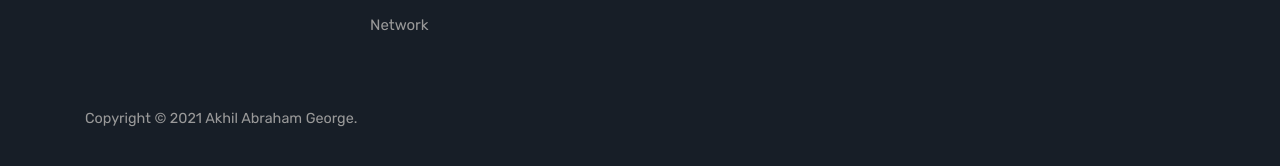
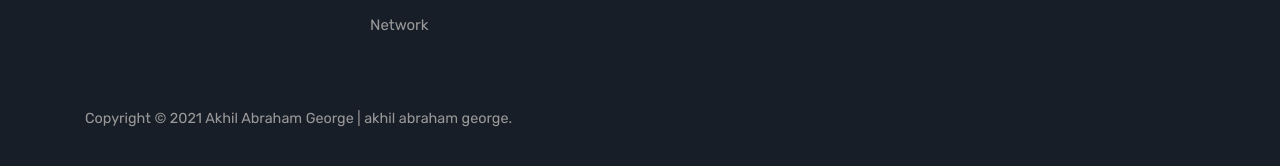
Before and after one commit to akhilgeo/akhilgeorge.com, a Jekyll site: the page built from index.html, in a window 1280 px wide and 900 px high, scrolled down 3073 px. Shown: the part 724-890 px from the top of the window. Built offline with Jekyll 4.4.1, drawn with Linux system fonts in a browser that asks for light colours; the list of posts is cut into pages by our own code; comment, search, counter and statistics services are not loaded; some of the changed lines change nothing that is shown.

Commit message:
Update _config.yml

```diff
--- a/_config.yml
+++ b/_config.yml
@@ -1,8 +1,8 @@
 # Site
-name: "Akhil Abraham George"
+name: "Akhil Abraham George | akhil abraham george"
 title: "Akhil Abraham George | akhilgeorge.com"
 description: "Hello, my name is Akhil. I am a blogger living in Kerala. This is my space on Interwebs. Never miss out on new stuff."
-meta_description: "Hello, my name is Akhil. I am a blogger living in Kerala. This is my space on Interwebs. Never miss out on new stuff."
+meta_description: "Akhil Abraham George, akhil abraham george, Akhil George, akhilgeo, akhilgeorge, akhil george"
 logo: 'assets/images/logo.png'
 favicon: 'assets/images/favicon.ico'
 paginate: 12
```
